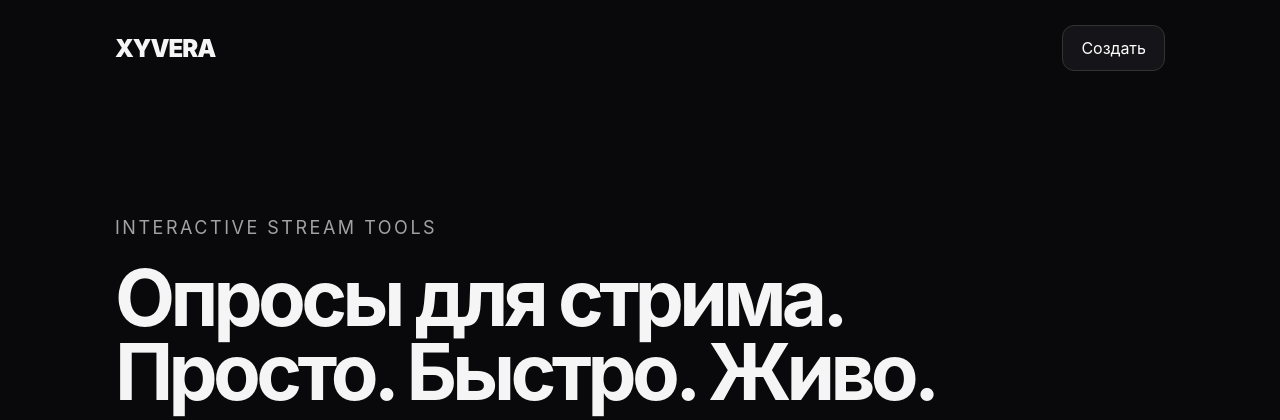
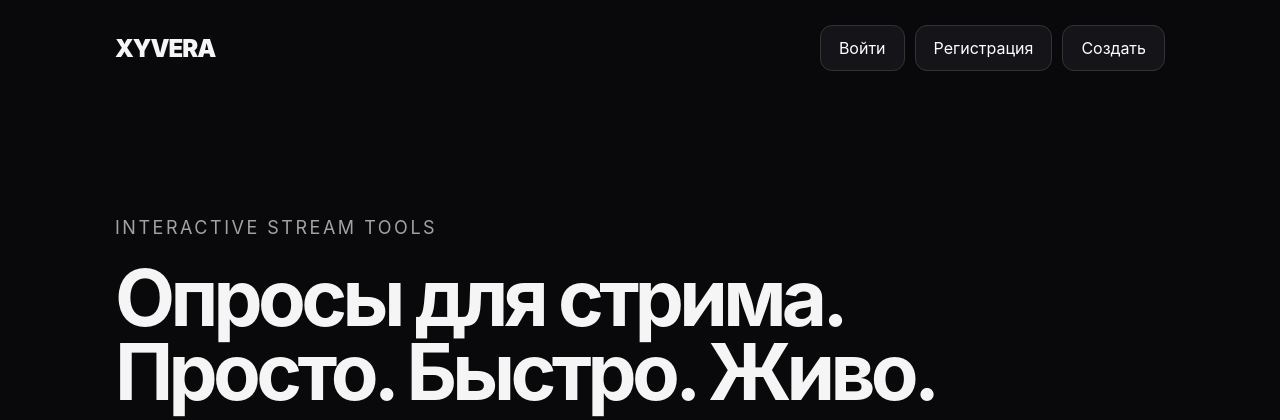
Before and after one commit to n6767ooo6767-cmyk/xyvera-hello, a Flask app: page / in a window 1280 px wide. Shown: the top 420 px of the page. Run offline with Flask 3, Linux system fonts and the light colour scheme; some libraries are stand-ins or nearby versions.

Commit message:
Add login and registration buttons

```diff
--- a/templates/index.html
+++ b/templates/index.html
@@ -5,12 +5,21 @@
   <meta name="viewport" content="width=device-width,initial-scale=1">
   <title>XYVERA</title>
   <link rel="stylesheet" href="/static/style.css">
+  <script src="https://cdn.jsdelivr.net/npm/@supabase/supabase-js@2"></script>
+  <script src="/static/auth.js" defer></script>
 </head>
 <body>
   <main class="wrap">
     <header>
       <div class="brand">XYVERA</div>
-      <a href="/create" class="button">Создать</a>
+      <nav style="display:flex;gap:10px;align-items:center;flex-wrap:wrap">
+        <span id="auth-user" style="display:none"></span>
+        <a id="login-link" href="/login" class="button">Войти</a>
+        <a id="register-link" href="/register" class="button">Регистрация</a>
+        <a id="profile-link" href="/profile" class="button" style="display:none">Профиль</a>
+        <button id="logout-button" type="button" class="button" style="display:none">Выйти</button>
+        <a href="/create" class="button">Создать</a>
+      </nav>
     </header>
 
     <section class="hero">
@@ -40,5 +49,31 @@
       </article>
     </section>
   </main>
+
+  <script>
+    window.addEventListener("DOMContentLoaded", () => {
+      const login = document.getElementById("login-link");
+      const register = document.getElementById("register-link");
+      const profile = document.getElementById("profile-link");
+      const logout = document.getElementById("logout-button");
+
+      const supabaseClient = window.supabaseClient;
+
+      if (!supabaseClient) return;
+
+      supabaseClient.auth.getSession().then(({ data }) => {
+        const loggedIn = !!data.session;
+        login.style.display = loggedIn ? "none" : "inline-block";
+        register.style.display = loggedIn ? "none" : "inline-block";
+        profile.style.display = loggedIn ? "inline-block" : "none";
+        logout.style.display = loggedIn ? "inline-block" : "none";
+      });
+
+      logout.addEventListener("click", async () => {
+        await supabaseClient.auth.signOut();
+        window.location.reload();
+      });
+    });
+  </script>
 </body>
 </html>
```
